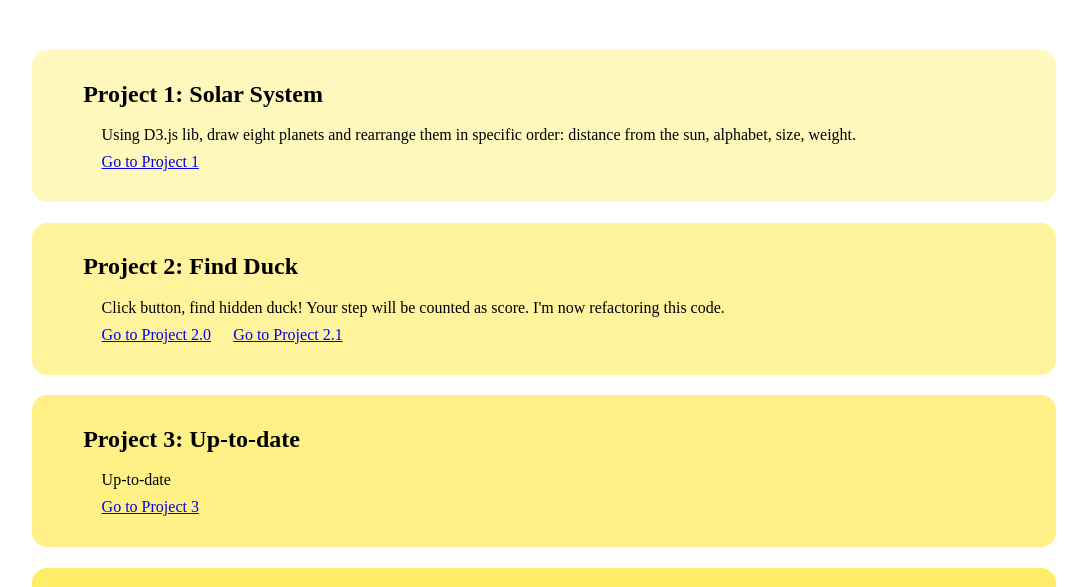
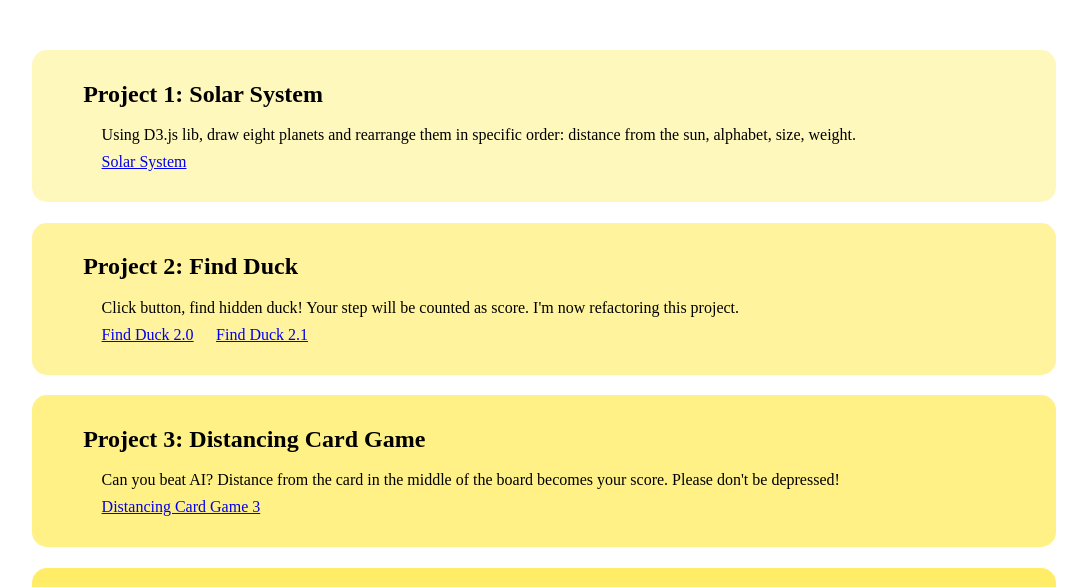
Before and after one commit to happyhddey/allaboutfe, a plain HTML site: page index.html in a window 1280 px wide. Shown: the part 213-800 px from the top of the page, without its empty margins (96-1183 px from the left). Drawn offline with Linux system fonts and the light colour scheme.

```diff
--- a/index.html
+++ b/index.html
@@ -4,7 +4,7 @@
     <meta charset="UTF-8">
     <meta http-equiv="X-UA-Compatible" content="IE=edge">
     <meta name="viewport" content="width=device-width, initial-scale=1.0">
-    <title>InfoVis</title>
+    <title>JS Project</title>
     <link rel="stylesheet" href="./index.css">
 </head>
 <body>
@@ -17,20 +17,20 @@
         <div class="project num1">
             <h2>Project 1: Solar System</h2>
             <p>Using D3.js lib, draw eight planets and rearrange them in specific order: distance from the sun, alphabet, size, weight.</p>
-            <a href="./project1/index.html">Go to Project 1</a>
+            <a href="./project1/index.html">Solar System</a>
         </div>
 
         <div class="project num2">
             <h2>Project 2: Find Duck</h2>
-            <p>Click button, find hidden duck! Your step will be counted as score. I'm now refactoring this code.</p>
-            <a href="./project2/index_0315.html">Go to Project 2.0</a>
-            <a href="./project2/index_0326.html">Go to Project 2.1</a>
+            <p>Click button, find hidden duck! Your step will be counted as score. I'm now refactoring this project.</p>
+            <a href="./project2/index_0315.html">Find Duck 2.0</a>
+            <a href="./project2/index_0326.html">Find Duck 2.1</a>
         </div>
 
         <div class="project num3">
-            <h2>Project 3: Up-to-date</h2>
-            <p>Up-to-date</p>
-            <a href="./project3/index.html">Go to Project 3</a>
+            <h2>Project 3: Distancing Card Game</h2>
+            <p>Can you beat AI? Distance from the card in the middle of the board becomes your score. Please don't be depressed!</p>
+            <a href="./project3/index.html">Distancing Card Game 3</a>
         </div>
 
         <div class="project num4">
```
